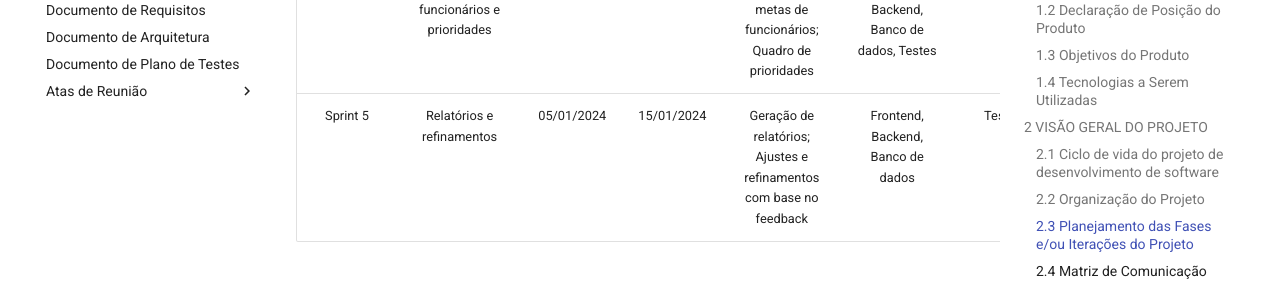
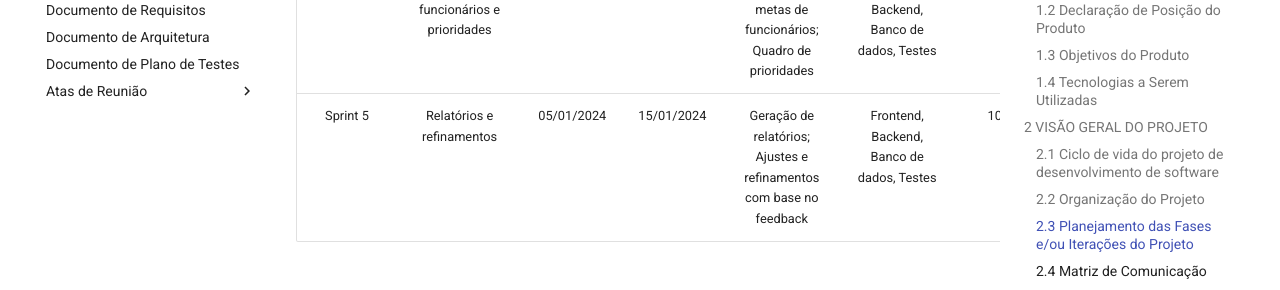
Before and after one commit to JAugustoM/Gestao-Catavento, an MkDocs documentation site: the page built from docs/documento-visao/documento-visao.md, in a window 1280 px wide and 900 px high, scrolled down 5662 px. Shown: the part 152-442 px from the top of the window. Built offline with MkDocs 1.6.1 and Material for MkDocs 9.7.7, drawn with Linux system fonts in a browser that asks for light colours.

Commit message:
Pequena correção no campo de planejamento das fases

```diff
--- a/docs/documento-visao/documento-visao.md
+++ b/docs/documento-visao/documento-visao.md
@@ -85,7 +85,7 @@ Primeiramente, depois de uma análise em conjunto do time, decidiu-se que o mais
 | Sprint 2 | Sistema de gerência de usuários tipo funcionário e sistema de login. | 05/12/2024 | 15/12/2024 | CRUD de funcionários; Página de gerenciamento de funcionários; Sistema de autenticação; Página de login | Frontend, Backend, Banco de dados, Testes | 40% |
 | Sprint 3 | Funcionalidades focadas no funcionário e na navegação no aplicativo. | 15/12/2024 | 25/12/2024 | Página de desempenho de funcionários; Página de demandas para funcionários; Menu de navegação lateral | Frontend, Backend, Banco de dados, Testes | 60% |
 | Sprint 4 | Metas de funcionários e prioridades | 25/12/2024 | 05/01/2024 | Página de metas de funcionários; Quadro de prioridades | Frontend, Backend, Banco de dados, Testes | 80% |
-| Sprint 5 | Relatórios e refinamentos | 05/01/2024 | 15/01/2024 | Geração de relatórios; Ajustes e refinamentos com base no feedback | Frontend, Backend, Banco de dados | Testes | 100% |
+| Sprint 5 | Relatórios e refinamentos | 05/01/2024 | 15/01/2024 | Geração de relatórios; Ajustes e refinamentos com base no feedback | Frontend, Backend, Banco de dados, Testes | 100% |
 
 ### 2.4 Matriz de Comunicação
 
```
